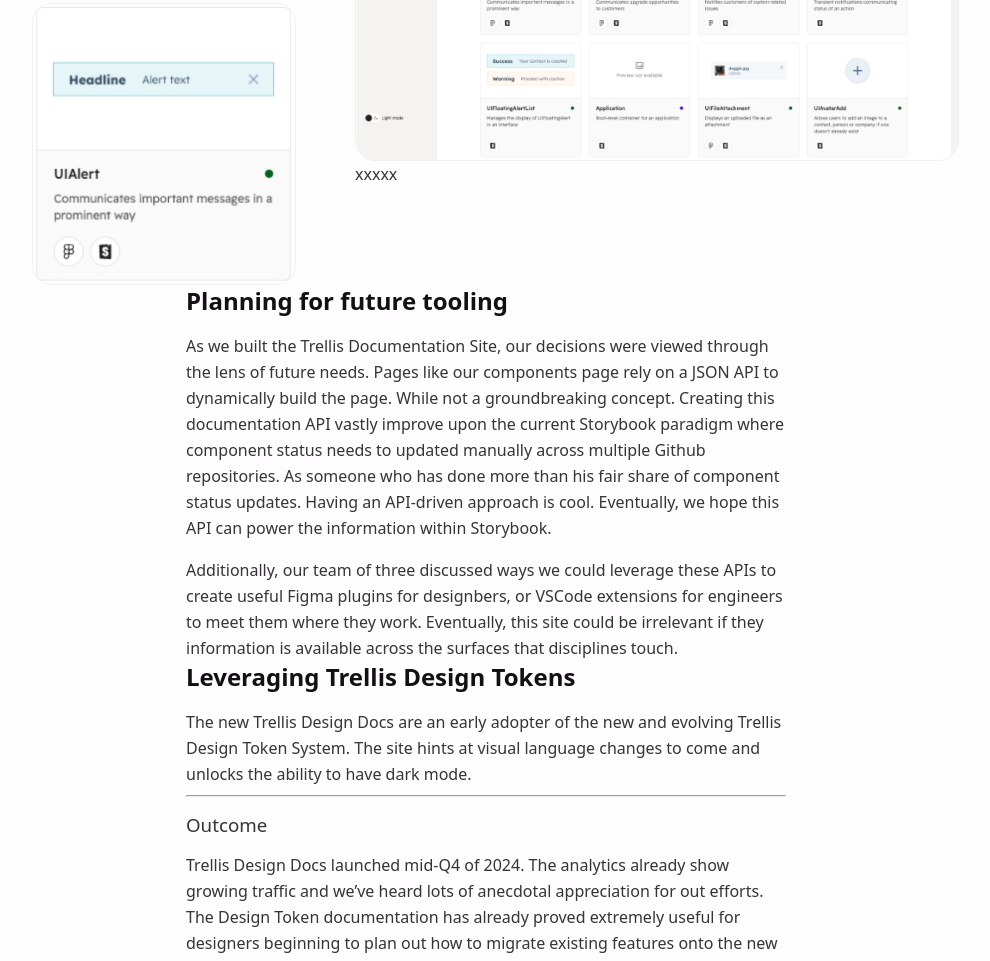
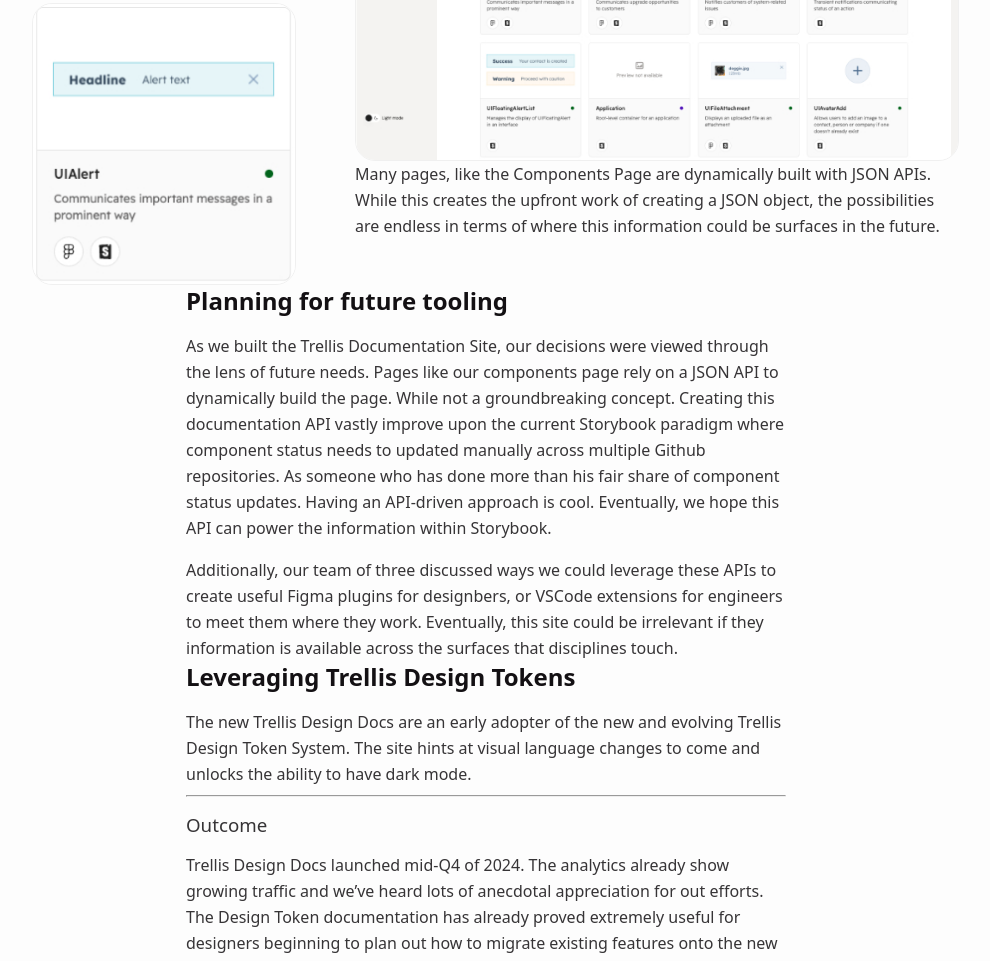
Before and after one commit to gcstaublin/gcstaublin.github.io, an Astro site: page /work/trellis-docs in a window 1280 px wide. Shown: the part 6842-7803 px from the top of the page, without its empty margins (154-1144 px from the left). Built offline with nearby package versions, Linux system fonts and the light colour scheme; Astro itself is replaced by a stand-in of ours.

Commit message:
Adding caption to tooling section

```diff
--- a/src/pages/work/trellis-docs.astro
+++ b/src/pages/work/trellis-docs.astro
@@ -182,7 +182,10 @@
         <ImageBlock imageSrc={jsonShot} />
         <ImageBlock imageSrc={alertShot} />
       </div>
-      <ImageBlock imageSrc={componentPageShot} caption="xxxxx" />
+      <ImageBlock
+        imageSrc={componentPageShot}
+        caption="Many pages, like the Components Page are dynamically built with JSON APIs. While this creates the upfront work of creating a JSON object, the possibilities are endless in terms of where this information could be surfaces in the future."
+      />
     </div>
 
     <TextBlock title={toolingMD.frontmatter.title}>
```
